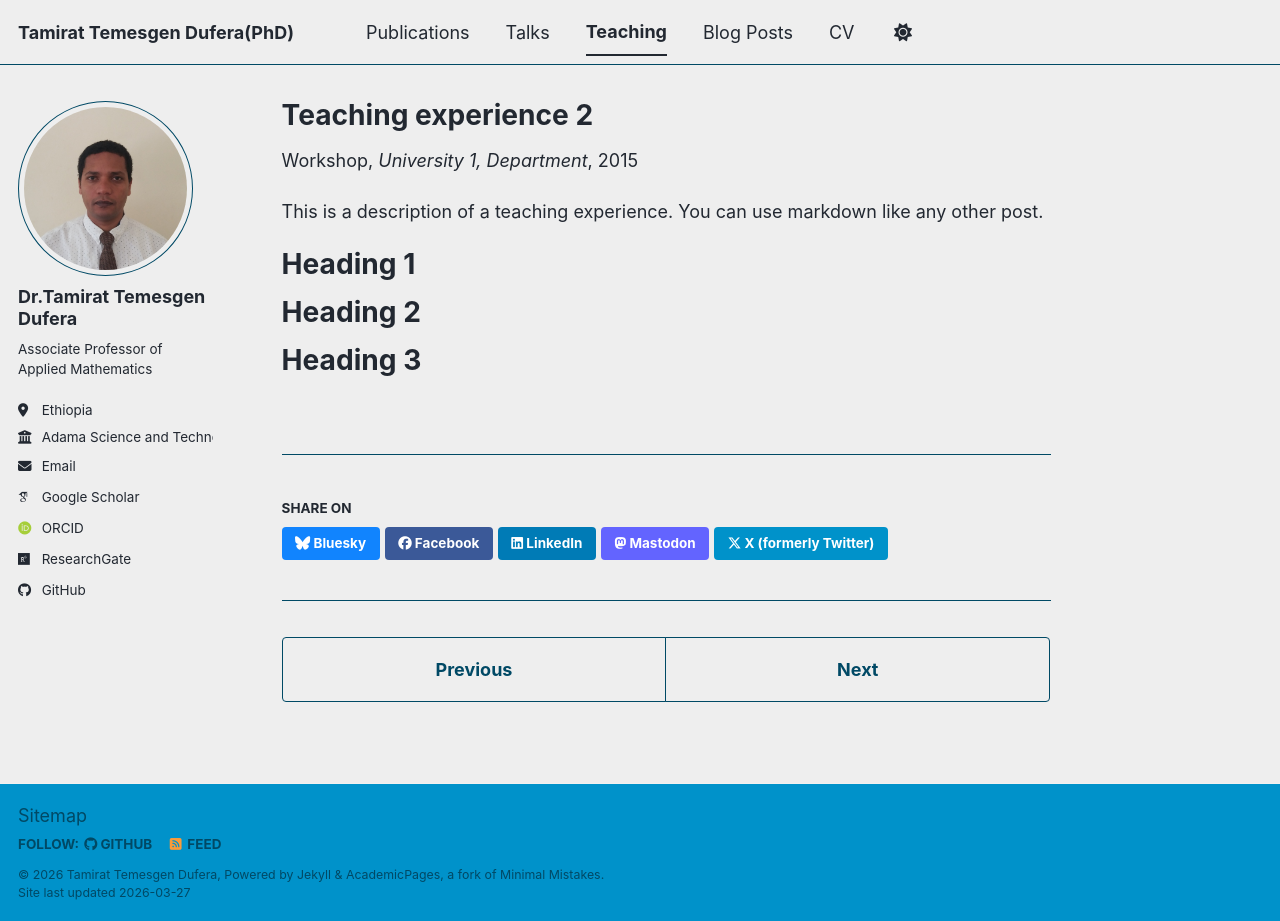
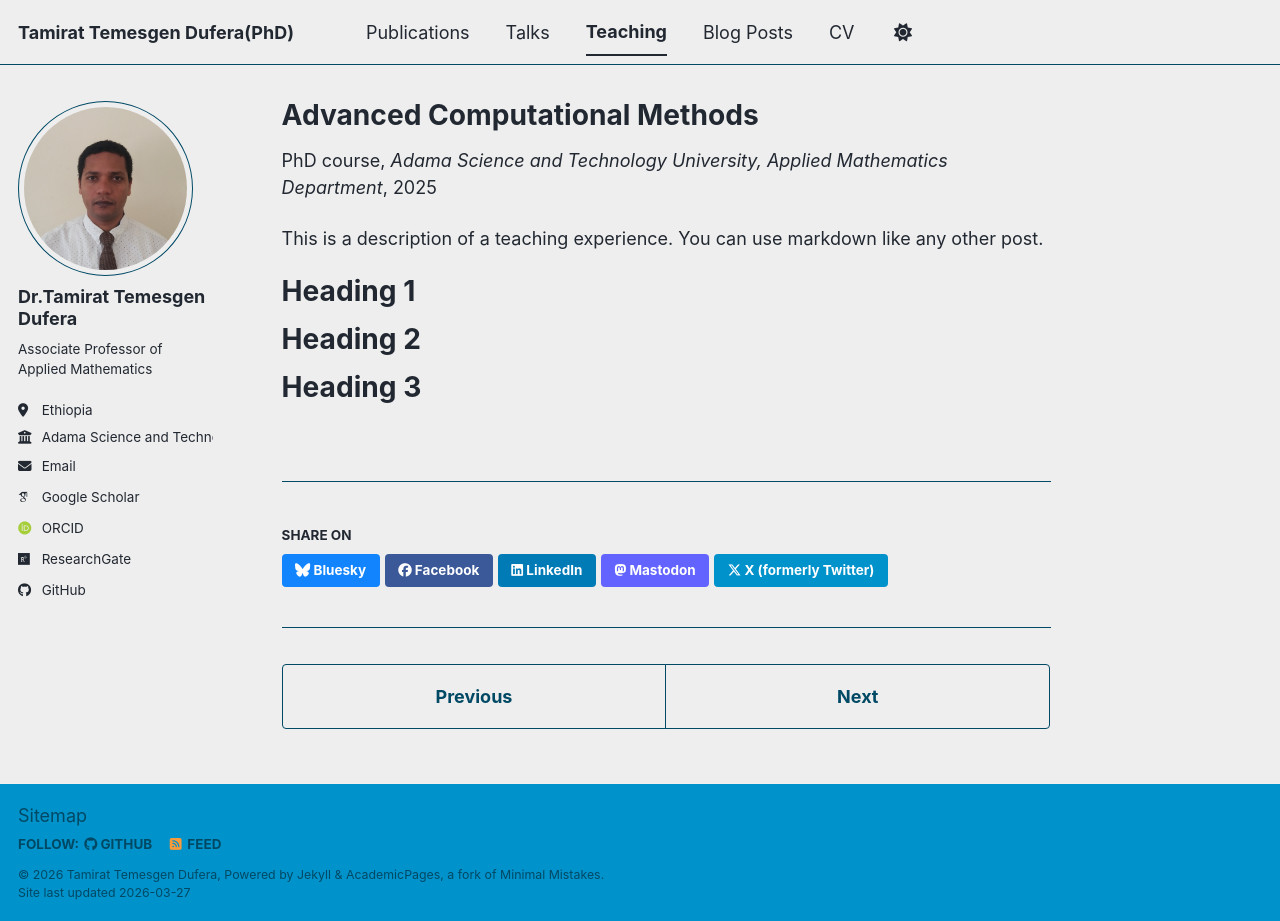
Before and after one commit to TamiratTDufera/TamiratTDufera.github.io, a Jekyll site: the page built from _teaching/2015-spring-teaching-2.md, in a window 1280 px wide and 921 px high. Built offline with Jekyll 4.4.1, drawn with Linux system fonts in a browser that asks for light colours; some web fonts are replaced; a script bundle is joined from its source files by our own code; library files that are not in the unit come from our copies.

Commit message:
Update 2015-spring-teaching-2.md

```diff
--- a/_teaching/2015-spring-teaching-2.md
+++ b/_teaching/2015-spring-teaching-2.md
@@ -1,11 +1,11 @@
 ---
-title: "Teaching experience 2"
+title: "Advanced Computational Methods"
 collection: teaching
-type: "Workshop"
+type: "PhD course"
 permalink: /teaching/2015-spring-teaching-1
-venue: "University 1, Department"
-date: 2015-01-01
-location: "City, Country"
+venue: "Adama Science and Technology University, Applied Mathematics Department"
+date: 2025-09-01
+location: "Adama, Ethiopia"
 ---
 
 This is a description of a teaching experience. You can use markdown like any other post.
```
